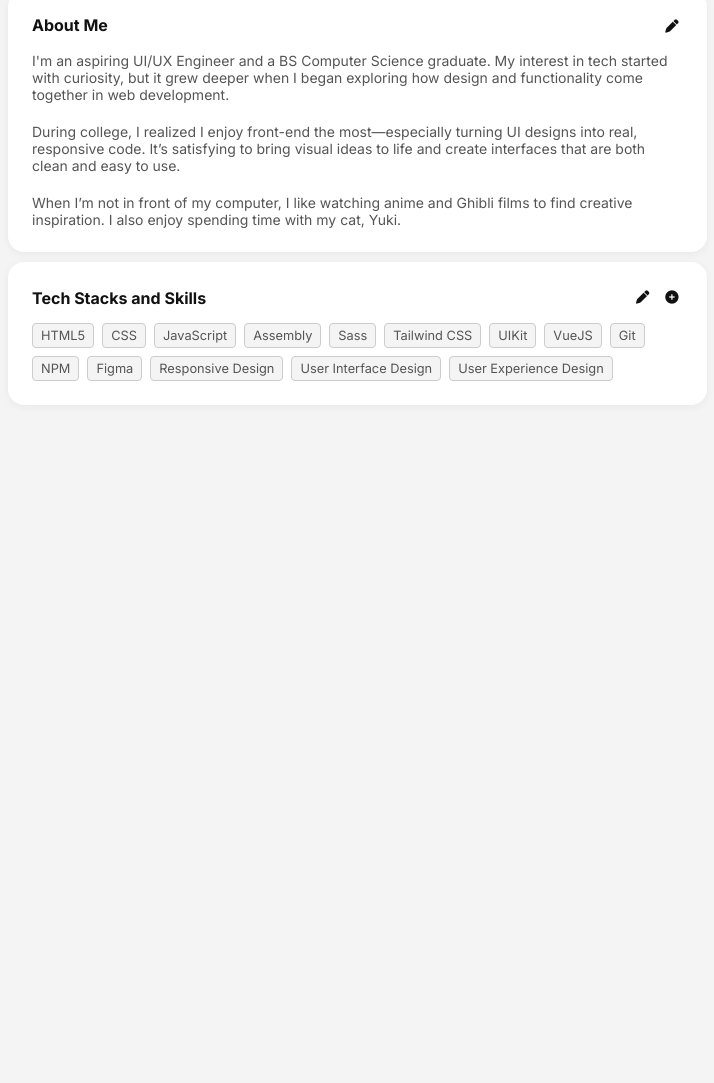
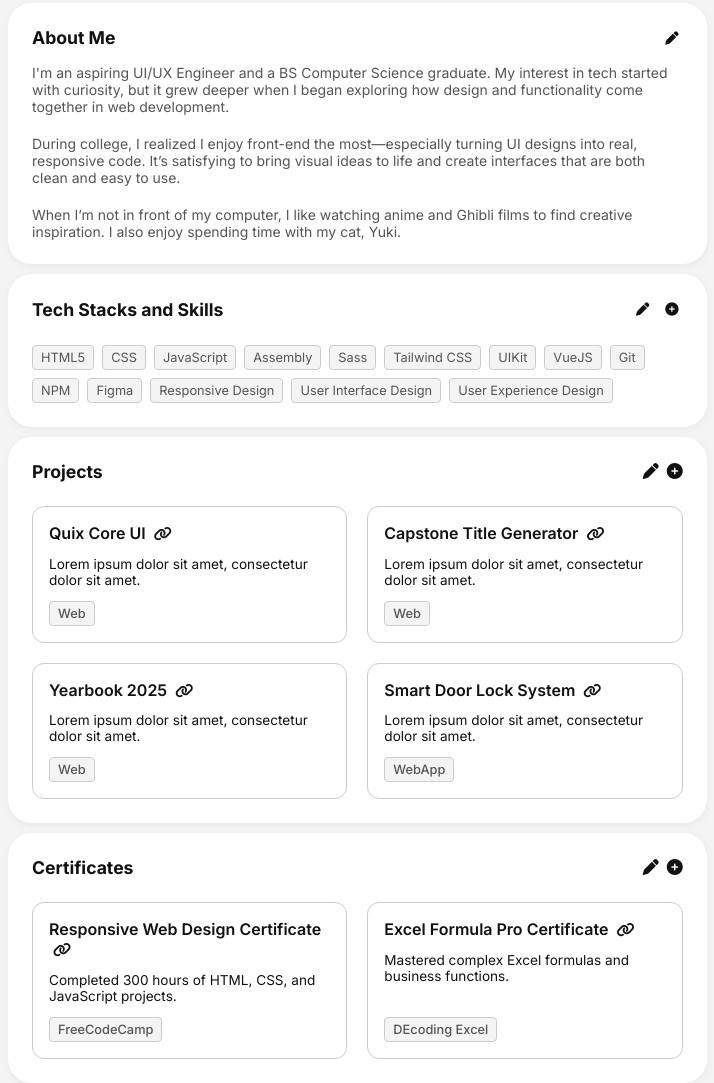
Before and after one commit to frncsvn30/Profile-Page, a plain HTML site: page index.html in a window 1280 px wide. Shown: the part 494-1577 px from the top of the page, without its empty margins (98-812 px from the left). Before the commit the page ends 919 px from the top, so only its background shows below. Drawn offline with Linux system fonts and the light colour scheme; no server answers.

Commit message:
feat: complete projects and certificates sections

```diff
--- a/css/partials/about.css
+++ b/css/partials/about.css
@@ -2,7 +2,7 @@
 
 .about-card {
   background: var(--navbar-bg);
-  border-radius: 16px;
+  border-radius: 24px;
   overflow: hidden;
   box-shadow: 0 2px 8px rgba(0, 0, 0, 0.05);
   padding: var(--padding-section);
@@ -11,6 +11,12 @@
 .about-header {
   display: flex;
   justify-content: space-between;
+}
+
+.about-header h2 {
+    font-size: 1.1rem;
+    margin: 0;
+    color: var(--text-color);
 }
 
 .about-header button {
--- a/css/partials/profile.css
+++ b/css/partials/profile.css
@@ -2,7 +2,7 @@
 
 .profile-card {
   background: var(--navbar-bg);
-  border-radius: 16px;
+  border-radius: 24px;
   overflow: hidden;
   box-shadow: 0 2px 8px rgba(0, 0, 0, 0.05);
 }
@@ -12,7 +12,7 @@
 }
 .cover-photo {
   width: 100%;
-  height: 150px;
+  height: 160px;
   object-fit: cover;
   display: block;
   border-radius: 16px;
@@ -43,13 +43,13 @@
 
 .info h2 {
   margin: 0;
-  font-size: 20px;
+  font-size: 22px;
   font-weight: bold;
   color: var(--text-color);
 }
 
 .title {
-  font-size: 14px;
+  font-size: 16px;
   margin-top: 4px;
   color: var(--text-color-muted);
 }
@@ -102,6 +102,10 @@
     transform: translateX(-50%);
   }
 
+  .cover-photo {
+    height: 150px;
+  }
+
   .info {
     margin: 0;
     width: 80%;
--- /dev/null
+++ b/css/partials/projects.css
@@ -0,0 +1,108 @@
+@import url("../variables.css");
+
+.projects-card {
+  background: var(--navbar-bg);
+  border-radius: 24px;
+  box-shadow: 0 2px 8px rgba(0, 0, 0, 0.05);
+  padding: var(--padding-section);
+}
+
+.project-header {
+  display: flex;
+  justify-content: space-between;
+  align-items: center;
+  margin-bottom: var(--padding-sm);
+}
+
+.project-header h2 {
+  font-size: 1.1rem;
+  margin: 0;
+  color: var(--text-color);
+}
+
+.project-actions {
+  display: flex;
+  gap: 0.5rem;
+}
+
+.project-actions button {
+  background: none;
+  border: none;
+  color: var(--text-color);
+  font-size: 1rem;
+  cursor: pointer;
+}
+
+.project-actions button:hover {
+  color: var(--accent-color);
+}
+
+.project-info {
+  margin-top: 1.5rem;
+  font-size: 0.875rem;
+}
+
+.project-list {
+  display: flex;
+  flex-wrap: wrap;
+  gap: var(--gap, 1rem);
+}
+
+.project-item {
+  border: 1px solid var(--border);
+  border-radius: 12px;
+  padding: var(--padding-md);
+  flex: 1 1 calc(50% - var(--gap, 1rem));
+  display: flex;
+  flex-direction: column;
+  gap: 0.8rem;
+  background-color: var(--navbar-bg);
+  min-width: 280px;
+}
+
+.project-item h4 {
+  margin: 0;
+  font-size: 1rem;
+  font-weight: 600;
+  color: var(--text-color);
+}
+
+.project-item p {
+  margin: 0;
+  color: var(--text-light);
+  font-size: 0.85rem;
+}
+
+.project-item span {
+  align-self: flex-start;
+  background-color: var(--bg-color);
+  color: var(--text-color-light);
+  border: 1px solid var(--border);
+  border-radius: 4px;
+  padding: 4px 8px;
+  font-size: 0.8rem;
+  font-weight: 500;
+  margin-top: auto;
+}
+
+.project-link {
+  text-decoration: none;
+  color: var(--text-color);
+  display: inline-block;
+}
+
+.project-link:hover h4 {
+  color: var(--link-hover);
+}
+
+.project-link i {
+  margin-left: 4px;
+  font-size: 0.9rem;
+}
+
+
+@media (max-width: 768px) {
+  .project-list {
+    flex-direction: column;
+  }
+}
--- a/css/partials/techstacks.css
+++ b/css/partials/techstacks.css
@@ -2,7 +2,7 @@
 
 .techstacks-card {
   background: var(--navbar-bg);
-  border-radius: 16px;
+  border-radius: 24px;
   overflow: hidden;
   box-shadow: 0 2px 8px rgba(0, 0, 0, 0.05);
   padding: var(--padding-section);
@@ -16,7 +16,7 @@
   margin-bottom: var(--padding-sm);
 }
 .card-header h2 {
-  font-size: 1rem;
+  font-size: 1.1rem;
   margin: 0;
   color: var(--text-color);
 }
@@ -41,7 +41,7 @@
 }
 
 .techstack-info {
-  margin-top: 14px;
+  margin-top: 24px;
 }
 .techstack-list {
   display: flex;
--- a/css/style.css
+++ b/css/style.css
@@ -7,6 +7,7 @@
 @import url("../css/partials/profile.css");
 @import url("../css/partials/about.css");
 @import url("../css/partials/techstacks.css");
+@import url("../css/partials/projects.css");
 
 
 /* nav and main structure format style */
--- a/css/variables.css
+++ b/css/variables.css
@@ -15,7 +15,7 @@
   --link-hover: #0077ff;
 
   /* spacing */
-  --padding-sm: 0.6rem;
+  --padding-sm: 0.5rem;
   --padding-md: 1rem;
   --padding-lg: 3rem;
   --padding-section: 24px;
--- a/index.html
+++ b/index.html
@@ -48,10 +48,10 @@
         </section>
 
         <aside class="right-parent">
-            <section class="content">Right 1</section>
-            <section class="content">Right 2</section>
-            <section class="content">Right 3</section>
-            <section class="content">Right 4</section>
+            <section data-include="partials/Performance.html" aria-label="Profile Section">Right 1</section>
+            <section data-include="partials/Engagement.html" aria-label="Profile Section">Right 2</section>
+            <section data-include="partials/Team.html" aria-label="Profile Section">Right 3</section>
+            <section data-include="partials/AddDetails.html" aria-label="Profile Section">Right 4</section>
         </aside>
     </main>
 
--- a/partials/about.html
+++ b/partials/about.html
@@ -1,6 +1,6 @@
 <article class="about-card">
   <div class="about-header">
-    <h1>About Me</h1>
+    <h2>About Me</h2>
     <button aria-label="Edit">
       <i class="fas fa-pen"></i>
     </button>
--- a/partials/certification.html
+++ b/partials/certification.html
@@ -0,0 +1,33 @@
+<article class="projects-card">
+  <div class="project-header">
+    <h2>Certificates</h2>
+    <div class="project-actions">
+      <button aria-label="Edit">
+        <i class="fas fa-pen"></i>
+      </button>
+      <button aria-label="Add">
+        <i class="fas fa-plus-circle"></i>
+      </button>
+    </div>
+  </div>
+
+  <div class="project-info">
+    <div class="project-list">
+      <div class="project-item">
+        <a href="https://www.credly.com/badges/sample-certificate-1" target="_blank" class="project-link">
+          <h4>Responsive Web Design Certificate <i class="fas fa-link"></i></h4>
+        </a>
+        <p>Completed 300 hours of HTML, CSS, and JavaScript projects.</p>
+        <span>FreeCodeCamp</span>
+      </div>
+
+      <div class="project-item">
+        <a href="https://www.credly.com/badges/sample-certificate-2" target="_blank" class="project-link">
+          <h4>Excel Formula Pro Certificate <i class="fas fa-link"></i></h4>
+        </a>
+        <p>Mastered complex Excel formulas and business functions.</p>
+        <span>DEcoding Excel</span>
+      </div>
+    </div>
+  </div>
+</article>
--- a/partials/projects.html
+++ b/partials/projects.html
@@ -0,0 +1,49 @@
+<article class="projects-card">
+  <div class="project-header">
+    <h2>Projects</h2>
+    <div class="project-actions">
+      <button aria-label="Edit">
+        <i class="fas fa-pen"></i>
+      </button>
+      <button aria-label="Add">
+        <i class="fas fa-plus-circle"></i>
+      </button>
+    </div>
+  </div>
+
+  <div class="project-info">
+    <div class="project-list">
+      <div class="project-item">
+        <a href="https://github.com/iamjow/quix-core-ui-library.git" target="_blank" class="project-link">
+          <h4>Quix Core UI <i class="fas fa-link"></i></h4>
+        </a>
+        <p>Lorem ipsum dolor sit amet, consectetur dolor sit amet.</p>
+        <span>Web</span>
+      </div>
+
+      <div class="project-item">
+        <a href="https://capstone-title-generator-vino.netlify.app/" target="_blank" class="project-link">
+          <h4>Capstone Title Generator <i class="fas fa-link"></i></h4>
+        </a>
+        <p>Lorem ipsum dolor sit amet, consectetur dolor sit amet.</p>
+        <span>Web</span>
+      </div>
+
+      <div class="project-item">
+        <a href="https://ojt-boys-yearbook.vercel.app/" target="_blank" class="project-link">
+          <h4>Yearbook 2025 <i class="fas fa-link"></i></h4>
+        </a>
+        <p>Lorem ipsum dolor sit amet, consectetur dolor sit amet.</p>
+        <span>Web</span>
+      </div>
+
+      <div class="project-item">
+        <a href="https://github.com/frncsvn30/smart-door-lock-system.git" target="_blank" class="project-link">
+          <h4>Smart Door Lock System <i class="fas fa-link"></i></h4>
+        </a>
+        <p>Lorem ipsum dolor sit amet, consectetur dolor sit amet.</p>
+        <span>WebApp</span>
+      </div>
+    </div>
+  </div>
+</article>
```
Also changed, not shown: scripts/toggle.js (added, +16 -0 lines), partials/performance.html (added).
